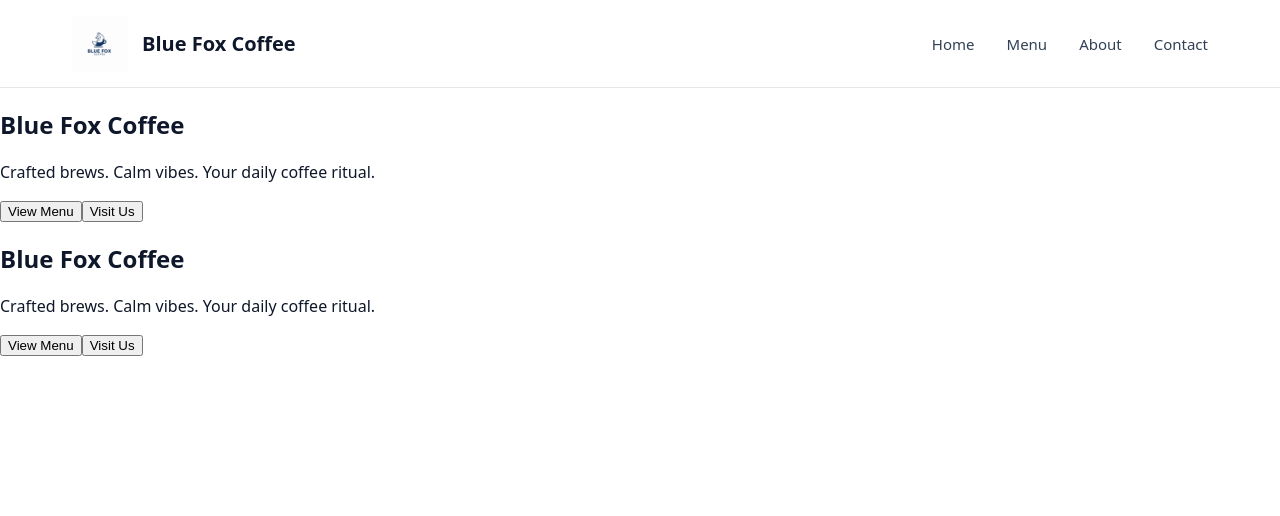
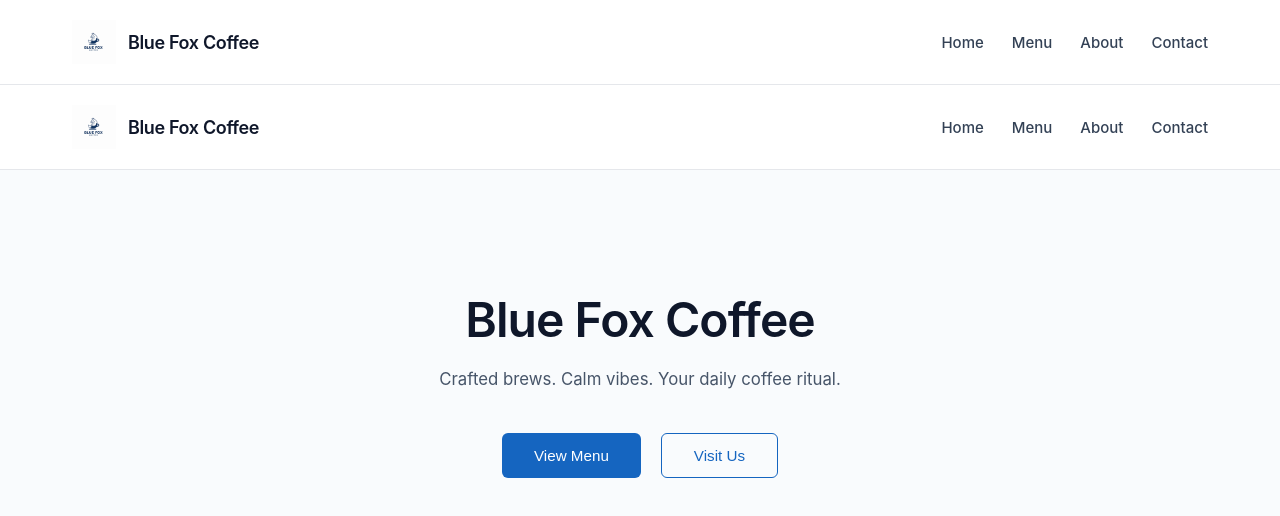
Before and after one commit to janakiramgermany-png/bluefoxcoffee, a Next.js app: page / in a window 1280 px wide. Shown: the top 516 px of the page. Built offline with nearby package versions, Linux system fonts and the light colour scheme.

Commit message:
fix: reset layout, clean navbar, visible logo, balanced hero

```diff
--- a/src/app/layout.tsx
+++ b/src/app/layout.tsx
@@ -1,4 +1,5 @@
 import "./globals.css";
+import Navbar from "@/sections/Navbar";
 
 export default function RootLayout({
   children,
@@ -7,13 +8,17 @@ export default function RootLayout({
 }) {
   return (
     <html lang="en">
-      <body className="antialiased">
-        {/* Offset for fixed navbar */}
-        <div className="pt-20">{children}</div>
+      <body
+        style={{
+          margin: 0,
+          fontFamily:
+            "-apple-system, BlinkMacSystemFont, 'Segoe UI', Roboto, sans-serif",
+          backgroundColor: "#f9fbfd",
+        }}
+      >
+        <Navbar />
+        <main>{children}</main>
       </body>
-      <body style={{ paddingTop: "88px" }}>
-  {children}
-</body>
     </html>
   );
 }
--- a/src/sections/Hero.tsx
+++ b/src/sections/Hero.tsx
@@ -1,78 +1,73 @@
 export default function Hero() {
   return (
     <section
-      className="
-        w-full
-        bg-[#f9fbfd]
-        flex
-        items-center
-        justify-center
-        px-6
-        py-24
-        md:py-32
-      "
+      style={{
+        padding: "5rem 2rem",
+        backgroundColor: "#f9fbfd",
+      }}
     >
-      <div className="max-w-3xl text-center">
-        {/* Heading */}
+      <div
+        style={{
+          maxWidth: "900px",
+          margin: "0 auto",
+          textAlign: "center",
+        }}
+      >
         <h1
-          className="
-            text-4xl
-            md:text-5xl
-            font-semibold
-            leading-tight
-            tracking-tight
-            text-slate-900
-            mb-5
-          "
+          style={{
+            fontSize: "3rem",
+            fontWeight: 600,
+            color: "#0f172a",
+            marginBottom: "1rem",
+            letterSpacing: "-0.02em",
+          }}
         >
           Blue Fox Coffee
         </h1>
 
-        {/* Subtitle */}
         <p
-          className="
-            text-base
-            md:text-lg
-            text-slate-600
-            max-w-xl
-            mx-auto
-            mb-10
-          "
+          style={{
+            fontSize: "1.05rem",
+            color: "#475569",
+            maxWidth: "600px",
+            margin: "0 auto 2.5rem",
+            lineHeight: 1.7,
+          }}
         >
           Crafted brews. Calm vibes. Your daily coffee ritual.
         </p>
 
-        {/* CTAs */}
-        <div className="flex justify-center gap-4">
+        <div
+          style={{
+            display: "flex",
+            justifyContent: "center",
+            gap: "1.25rem",
+          }}
+        >
           <button
-            className="
-              px-8
-              py-3
-              rounded-md
-              bg-blue-700
-              text-white
-              text-sm
-              font-medium
-              hover:bg-blue-800
-              transition
-            "
+            style={{
+              padding: "0.8rem 2rem",
+              backgroundColor: "#1565c0",
+              color: "#fff",
+              border: "none",
+              borderRadius: "6px",
+              fontSize: "0.95rem",
+              cursor: "pointer",
+            }}
           >
             View Menu
           </button>
 
           <button
-            className="
-              px-8
-              py-3
-              rounded-md
-              border
-              border-blue-700
-              text-blue-700
-              text-sm
-              font-medium
-              hover:bg-blue-50
-              transition
-            "
+            style={{
+              padding: "0.8rem 2rem",
+              backgroundColor: "transparent",
+              color: "#1565c0",
+              border: "1px solid #1565c0",
+              borderRadius: "6px",
+              fontSize: "0.95rem",
+              cursor: "pointer",
+            }}
           >
             Visit Us
           </button>
--- a/src/sections/Navbar.tsx
+++ b/src/sections/Navbar.tsx
@@ -5,65 +5,57 @@ export default function Navbar() {
   return (
     <header
       style={{
-        position: "fixed",
-        top: 0,
-        left: 0,
         width: "100%",
-        height: "88px",
         backgroundColor: "#ffffff",
         borderBottom: "1px solid #e5e7eb",
-        zIndex: 1000,
       }}
     >
       <div
         style={{
           maxWidth: "1200px",
           margin: "0 auto",
-          height: "100%",
+          padding: "20px 32px",
           display: "flex",
           alignItems: "center",
           justifyContent: "space-between",
-          padding: "0 32px",
         }}
       >
-        {/* LOGO */}
+        {/* BRAND */}
         <Link
           href="/"
           style={{
             display: "flex",
             alignItems: "center",
-            gap: "14px",
+            gap: "12px",
             textDecoration: "none",
           }}
         >
           <Image
             src="/logo/blue-fox-coffee.png"
             alt="Blue Fox Coffee"
-            width={56}
-            height={56}
+            width={44}
+            height={44}
+            style={{ display: "block" }}
             priority
-            style={{
-              display: "block",
-              opacity: 1,
-            }}
           />
           <span
             style={{
-              fontSize: "20px",
+              fontSize: "18px",
               fontWeight: 600,
               color: "#0f172a",
+              letterSpacing: "-0.02em",
             }}
           >
             Blue Fox Coffee
           </span>
         </Link>
 
-        {/* NAV LINKS */}
+        {/* NAV */}
         <nav>
           <ul
             style={{
               display: "flex",
-              gap: "32px",
+              gap: "28px",
               listStyle: "none",
               margin: 0,
               padding: 0,
```
